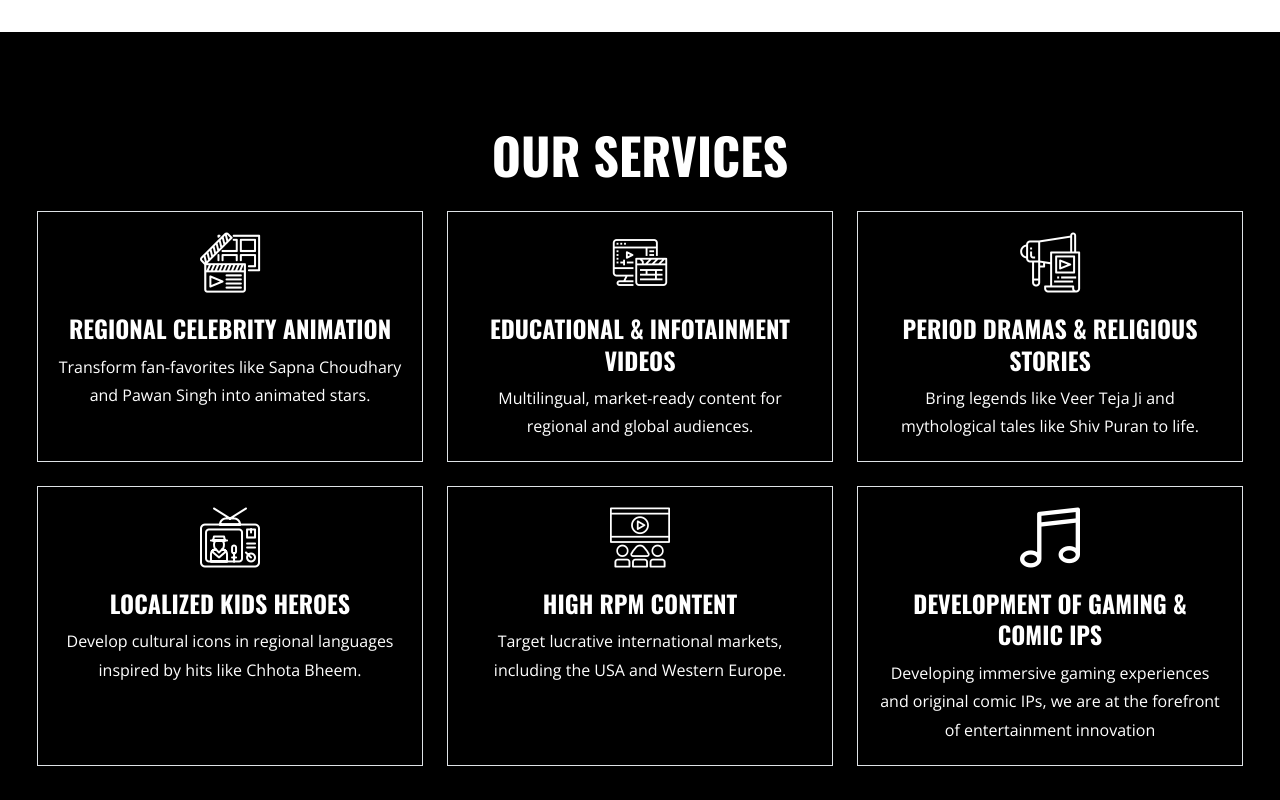
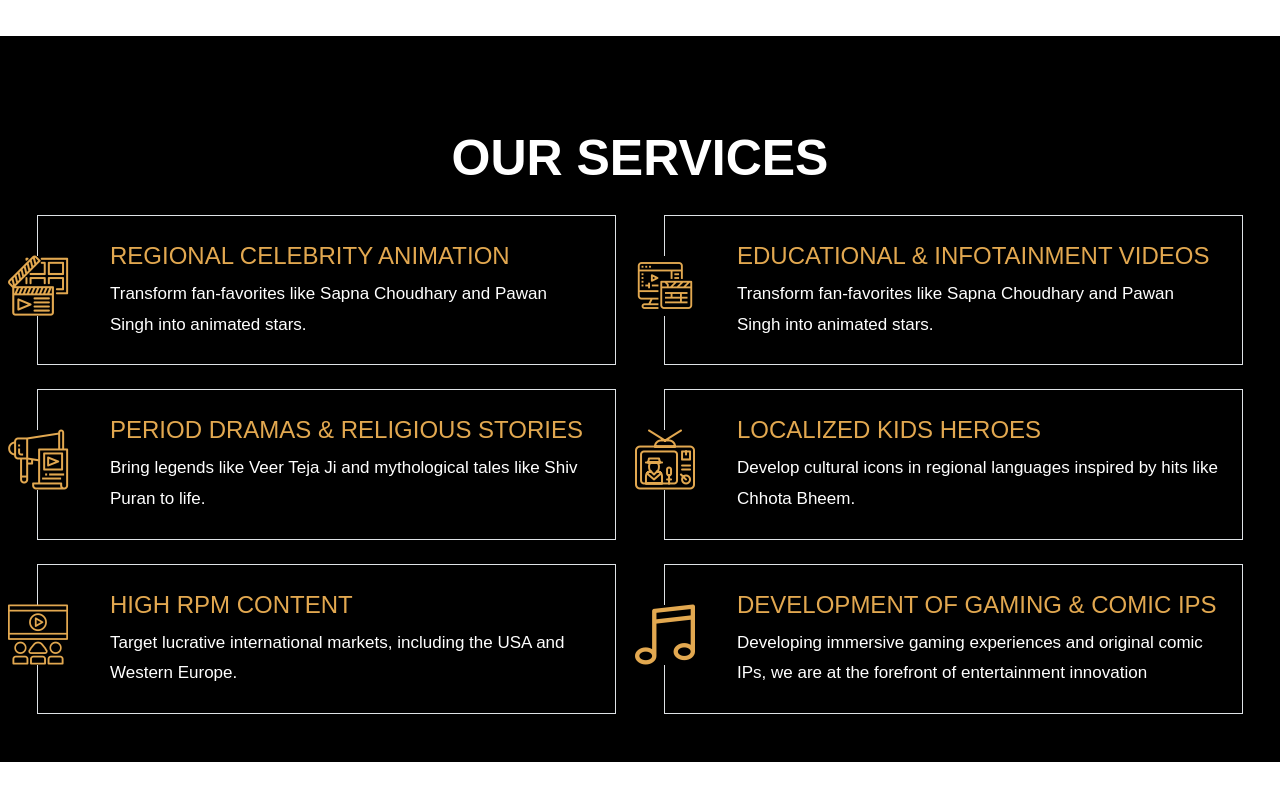
Before and after one commit to jangra-rahul/HKI-Media, a Next.js app: page /about in a window 1280 px wide. Shown: the part 1240-2040 px from the top of the page. Built offline with nearby package versions, Linux system fonts and the light colour scheme.

Commit message:
UI update

```diff
--- a/src/app/styles/flaticon.css
+++ b/src/app/styles/flaticon.css
@@ -9,52 +9,158 @@
   font-weight: normal;
   font-style: normal;
 }
-@media screen and (-webkit-min-device-pixel-ratio:0) {
+@media screen and (-webkit-min-device-pixel-ratio: 0) {
   @font-face {
     font-family: "Flaticon";
     src: url("/fonts/Flaticon.svg#Flaticon") format("svg");
   }
 }
-[class^="flaticon-"]:before, [class*=" flaticon-"]:before,
-[class^="flaticon-"]:after, [class*=" flaticon-"]:after {
+
+/* @import url("https://fonts.googleapis.com/css2?family=Afacad+Flux:wght@100..1000&family=Work+Sans:ital,wght@0,100..900;1,100..900&display=swap"); */
+
+@import url("https://fonts.googleapis.com/css2?family=Afacad+Flux:wght@100..1000&family=Figtree:ital,wght@0,300..900;1,300..900&family=Work+Sans:ital,wght@0,100..900;1,100..900&display=swap");
+
+body {
+  font-family: "Figtree", sans-serif;
+}
+h1 {
+  font-family: "Figtree", sans-serif !important;
+}
+h2 {
+  font-family: "Figtree", sans-serif !important;
+}
+h3 {
+  font-family: "Figtree", sans-serif !important;
+}
+h4 {
+  font-family: "Figtree", sans-serif !important;
+}
+h5 {
+  font-family: "Figtree", sans-serif !important;
+}
+p {
+  font-family: "Figtree", sans-serif !important;
+  font-size: 17px !important;
+}
+
+[class^="flaticon-"]:before,
+[class*=" flaticon-"]:before,
+[class^="flaticon-"]:after,
+[class*=" flaticon-"]:after {
   font-family: Flaticon;
   font-style: normal;
 }
-.flaticon-menu:before { content: "\f100"; }
-.flaticon-menu-1:before { content: "\f101"; }
-.flaticon-menu-2:before { content: "\f102"; }
-.flaticon-menu-of-three-lines:before { content: "\f103"; }
-.flaticon-menu-button:before { content: "\f104"; }
-.flaticon-shopping-cart:before { content: "\f105"; }
-.flaticon-film-editing:before { content: "\f106"; }
-.flaticon-conversations:before { content: "\f107"; }
-.flaticon-camera-tripod:before { content: "\f108"; }
-.flaticon-play:before { content: "\f109"; }
-.flaticon-user:before { content: "\f10a"; }
-.flaticon-calendar:before { content: "\f10b"; }
-.flaticon-placeholder:before { content: "\f10c"; }
-.flaticon-pin:before { content: "\f10d"; }
-.flaticon-email:before { content: "\f10e"; }
-.flaticon-email-1:before { content: "\f10f"; }
-.flaticon-phone-call:before { content: "\f110"; }
-.flaticon-quote:before { content: "\f111"; }
-.flaticon-double-quotes:before { content: "\f112"; }
-.flaticon-research:before { content: "\f113"; }
-.flaticon-script:before { content: "\f114"; }
-.flaticon-frame-border-like-a-stamp:before { content: "\f115"; }
-.flaticon-frame:before { content: "\f116"; }
-.flaticon-mirror:before { content: "\f117"; }
-.flaticon-dubbing:before { content: "\f118"; }
-.flaticon-computer:before { content: "\f119"; }
-.flaticon-edit-tools:before { content: "\f11a"; }
-.flaticon-help:before { content: "\f11b"; }
-.flaticon-film-editing-1:before { content: "\f11c"; }
-.flaticon-video:before { content: "\f11d"; }
-.flaticon-megaphone:before { content: "\f11e"; }
-.flaticon-advertising:before { content: "\f11f"; }
-.flaticon-documentary:before { content: "\f120"; }
-.flaticon-talk-show:before { content: "\f121"; }
-.flaticon-movie:before { content: "\f122"; }
-.flaticon-cinema:before { content: "\f123"; }
-.flaticon-music:before { content: "\f124"; }
-.flaticon-quotation:before { content: "\f125"; }
+.flaticon-menu:before {
+  content: "\f100";
+}
+.flaticon-menu-1:before {
+  content: "\f101";
+}
+.flaticon-menu-2:before {
+  content: "\f102";
+}
+.flaticon-menu-of-three-lines:before {
+  content: "\f103";
+}
+.flaticon-menu-button:before {
+  content: "\f104";
+}
+.flaticon-shopping-cart:before {
+  content: "\f105";
+}
+.flaticon-film-editing:before {
+  content: "\f106";
+}
+.flaticon-conversations:before {
+  content: "\f107";
+}
+.flaticon-camera-tripod:before {
+  content: "\f108";
+}
+.flaticon-play:before {
+  content: "\f109";
+}
+.flaticon-user:before {
+  content: "\f10a";
+}
+.flaticon-calendar:before {
+  content: "\f10b";
+}
+.flaticon-placeholder:before {
+  content: "\f10c";
+}
+.flaticon-pin:before {
+  content: "\f10d";
+}
+.flaticon-email:before {
+  content: "\f10e";
+}
+.flaticon-email-1:before {
+  content: "\f10f";
+}
+.flaticon-phone-call:before {
+  content: "\f110";
+}
+.flaticon-quote:before {
+  content: "\f111";
+}
+.flaticon-double-quotes:before {
+  content: "\f112";
+}
+.flaticon-research:before {
+  content: "\f113";
+}
+.flaticon-script:before {
+  content: "\f114";
+}
+.flaticon-frame-border-like-a-stamp:before {
+  content: "\f115";
+}
+.flaticon-frame:before {
+  content: "\f116";
+}
+.flaticon-mirror:before {
+  content: "\f117";
+}
+.flaticon-dubbing:before {
+  content: "\f118";
+}
+.flaticon-computer:before {
+  content: "\f119";
+}
+.flaticon-edit-tools:before {
+  content: "\f11a";
+}
+.flaticon-help:before {
+  content: "\f11b";
+}
+.flaticon-film-editing-1:before {
+  content: "\f11c";
+}
+.flaticon-video:before {
+  content: "\f11d";
+}
+.flaticon-megaphone:before {
+  content: "\f11e";
+}
+.flaticon-advertising:before {
+  content: "\f11f";
+}
+.flaticon-documentary:before {
+  content: "\f120";
+}
+.flaticon-talk-show:before {
+  content: "\f121";
+}
+.flaticon-movie:before {
+  content: "\f122";
+}
+.flaticon-cinema:before {
+  content: "\f123";
+}
+.flaticon-music:before {
+  content: "\f124";
+}
+.flaticon-quotation:before {
+  content: "\f125";
+}
--- a/src/components/About/WeProvideServices.tsx
+++ b/src/components/About/WeProvideServices.tsx
@@ -13,72 +13,163 @@
           </div>
 
           <div className="row">
-            <div className="col-lg-4 col-sm-6 mt-4">
-              <div className="what-we-do-item border h-100">
-                <i className="flaticon-film-editing-1 text-white"></i>
-                <h4 className="text-white">Regional Celebrity Animation</h4>
-                <p className="text-white">
+            <div className="col-lg-6 pe-md-4 col-sm-6 mt-4">
+              <div className="what-we-do-item p-4 text-start border position-relative h-100">
+                <i
+                  className="flaticon-film-editing-1 d-md-flex d-none  position-absolute bg-black"
+                  style={{
+                    top: "40px",
+                    left: "-30px",
+                    color: "#e2a850",
+                    fontWeight: "500",
+                  }}
+                ></i>
+                <i
+                  className="flaticon-film-editing-1 d-md-none d-black"
+                  style={{ color: "#e2a850", fontWeight: "500" }}
+                ></i>
+                <h4
+                  className=" ps-md-5"
+                  style={{ color: "#e2a850", fontWeight: "500" }}
+                >
+                  Regional Celebrity Animation
+                </h4>
+                <p className="text-white ps-md-5 mb-0">
                   Transform fan-favorites like Sapna Choudhary and Pawan Singh
                   into animated stars.
                 </p>
               </div>
             </div>
-
-            <div className="col-lg-4 col-sm-6 mt-4">
-              <div className="what-we-do-item border h-100">
-                <i className="flaticon-film-editing text-white"></i>
-                <h4 className="text-white">
+            <div className="col-lg-6 ps-md-4 col-sm-6 mt-4">
+              <div className="what-we-do-item p-4 text-start border position-relative h-100">
+                <i
+                  className="flaticon-film-editing d-md-flex d-none  position-absolute bg-black"
+                  style={{
+                    top: "40px",
+                    left: "-30px",
+                    color: "#e2a850",
+                    fontWeight: "500",
+                  }}
+                ></i>
+                <i
+                  className="flaticon-film-editing d-md-none d-black"
+                  style={{ color: "#e2a850", fontWeight: "500" }}
+                ></i>
+                <h4
+                  className=" ps-md-5"
+                  style={{ color: "#e2a850", fontWeight: "500" }}
+                >
                   Educational & Infotainment Videos
                 </h4>
-                <p className="text-white">
-                  Multilingual, market-ready content for regional and global
-                  audiences.
+                <p className="text-white ps-md-5 mb-0">
+                  Transform fan-favorites like Sapna Choudhary and Pawan Singh
+                  into animated stars.
                 </p>
               </div>
             </div>
-
-            <div className="col-lg-4 col-sm-6 mt-4">
-              <div className="what-we-do-item border h-100">
-                <i className="flaticon-advertising text-white"></i>
-                <h4 className="text-white">
+            <div className="col-lg-6 pe-md-4 col-sm-6 mt-4">
+              <div className="what-we-do-item p-4 text-start border position-relative h-100">
+                <i
+                  className="flaticon-advertising d-md-flex d-none  position-absolute bg-black"
+                  style={{
+                    top: "40px",
+                    left: "-30px",
+                    color: "#e2a850",
+                    fontWeight: "500",
+                  }}
+                ></i>
+                <i
+                  className="flaticon-advertising d-md-none d-black"
+                  style={{ color: "#e2a850", fontWeight: "500" }}
+                ></i>
+                <h4
+                  className=" ps-md-5"
+                  style={{ color: "#e2a850", fontWeight: "500" }}
+                >
                   Period Dramas & Religious Stories
                 </h4>
-                <p className="text-white">
+                <p className="text-white ps-md-5 mb-0">
                   Bring legends like Veer Teja Ji and mythological tales like
                   Shiv Puran to life.
                 </p>
               </div>
             </div>
-
-            <div className="col-lg-4 col-sm-6 mt-4">
-              <div className="what-we-do-item border h-100">
-                <i className="flaticon-talk-show text-white"></i>
-                <h4 className="text-white">Localized Kids Heroes</h4>
-                <p className="text-white">
+            <div className="col-lg-6 ps-md-4 col-sm-6 mt-4">
+              <div className="what-we-do-item p-4 text-start border position-relative h-100">
+                <i
+                  className="flaticon-talk-show d-md-flex d-none  position-absolute bg-black"
+                  style={{
+                    top: "40px",
+                    left: "-30px",
+                    color: "#e2a850",
+                    fontWeight: "500",
+                  }}
+                ></i>
+                <i
+                  className="flaticon-talk-show d-md-none d-black"
+                  style={{ color: "#e2a850", fontWeight: "500" }}
+                ></i>
+                <h4
+                  className=" ps-md-5"
+                  style={{ color: "#e2a850", fontWeight: "500" }}
+                >
+                  Localized Kids Heroes
+                </h4>
+                <p className="text-white ps-md-5 mb-0">
                   Develop cultural icons in regional languages inspired by hits
                   like Chhota Bheem.
                 </p>
               </div>
             </div>
-
-            <div className="col-lg-4 col-sm-6 mt-4">
-              <div className="what-we-do-item border h-100">
-                <i className="flaticon-cinema text-white"></i>
-                <h4 className="text-white">High RPM Content</h4>
-                <p className="text-white">
+            <div className="col-lg-6 pe-md-4 col-sm-6 mt-4">
+              <div className="what-we-do-item p-4 text-start border position-relative h-100">
+                <i
+                  className="flaticon-cinema d-md-flex d-none  position-absolute bg-black"
+                  style={{
+                    top: "40px",
+                    left: "-30px",
+                    color: "#e2a850",
+                    fontWeight: "500",
+                  }}
+                ></i>
+                <i
+                  className="flaticon-cinema d-md-none d-black"
+                  style={{ color: "#e2a850", fontWeight: "500" }}
+                ></i>
+                <h4
+                  className=" ps-md-5"
+                  style={{ color: "#e2a850", fontWeight: "500" }}
+                >
+                  High RPM Content
+                </h4>
+                <p className="text-white ps-md-5 mb-0">
                   Target lucrative international markets, including the USA and
                   Western Europe.
                 </p>
               </div>
             </div>
-
-            <div className="col-lg-4 col-sm-6 mt-4">
-              <div className="what-we-do-item border h-100">
-                <i className="flaticon-music text-white"></i>
-                <h4 className="text-white">
+            <div className="col-lg-6 ps-md-4 col-sm-6 mt-4">
+              <div className="what-we-do-item p-4 text-start border position-relative h-100">
+                <i
+                  className="flaticon-music d-md-flex d-none position-absolute bg-black"
+                  style={{
+                    top: "40px",
+                    left: "-30px",
+                    color: "#e2a850",
+                    fontWeight: "400",
+                  }}
+                ></i>
+                <i
+                  className="flaticon-music d-md-none d-black"
+                  style={{ color: "#e2a850", fontWeight: "400" }}
+                ></i>
+                <h4
+                  className=" ps-md-5"
+                  style={{ color: "#e2a850", fontWeight: "500" }}
+                >
                   Development of Gaming & Comic IPs
                 </h4>
-                <p className="text-white">
+                <p className="text-white ps-md-5 mb-0">
                   Developing immersive gaming experiences and original comic
                   IPs, we are at the forefront of entertainment innovation
                 </p>
--- a/src/components/Advertisements/AnimaticaBio.tsx
+++ b/src/components/Advertisements/AnimaticaBio.tsx
@@ -17,7 +17,7 @@
           >
             <div className="row">
               <div className="col-lg-8">
-                <div className="about-content mb-0 pb-0">
+                <div className="about-content mb-0 pb-0 mt-3">
                   {/* <span>Vivi Bio</span> */}
                   <h2 className="text-white">
                     HKI Animatica, an innovative initiative by HKI Media
--- a/src/components/HomeThree/ProductionProcess.tsx
+++ b/src/components/HomeThree/ProductionProcess.tsx
@@ -8,8 +8,7 @@
       <section className="production-process-area bg-color-two pt-100 pb-130">
         <div className="container">
           <div className="section-title white-title">
-            <span>Our Video</span>
-            <h2>Production Process</h2>
+            <h2>Our Video Production Process</h2>
           </div>
 
           <div className="row">
--- a/src/components/Layouts/Navbar.tsx
+++ b/src/components/Layouts/Navbar.tsx
@@ -111,7 +111,7 @@
           <div className="sidebar-header">
             <div className="sidebar-logo">
               <Link href="/">
-                <Image src="/img/logo.png" alt="Image" width={90} height={33} />
+                <h2 className="mb-0">HKI Media</h2>
               </Link>
             </div>
 
--- a/src/components/SkillingPage/MapComponent.tsx
+++ b/src/components/SkillingPage/MapComponent.tsx
@@ -33,7 +33,7 @@
         <h2 className="text-center mb-5 text-white">OUR PRESENCE</h2>
         <div className="row">
           {/* Left-hand side Map */}
-          <div className="col-lg-6">
+          <div className="col-lg-6 bg-black">
             <div className="products card rounded-0 d-flex justify-content-center border-0">
               <Image
                 src="/img/Map_img.png" // Update with your map image URL
```
Also changed, not shown: src/components/DefaultHome/About.tsx (+12 -5 lines), src/components/HomeThree/Achievements.tsx (+0 -16 lines), src/components/HomeThree/AwardWinningMovies.tsx (+33 -19 lines), src/components/HomeThree/Testimonials.tsx (+144 -80 lines). Lines whose indentation alone changed are shown as unchanged.
